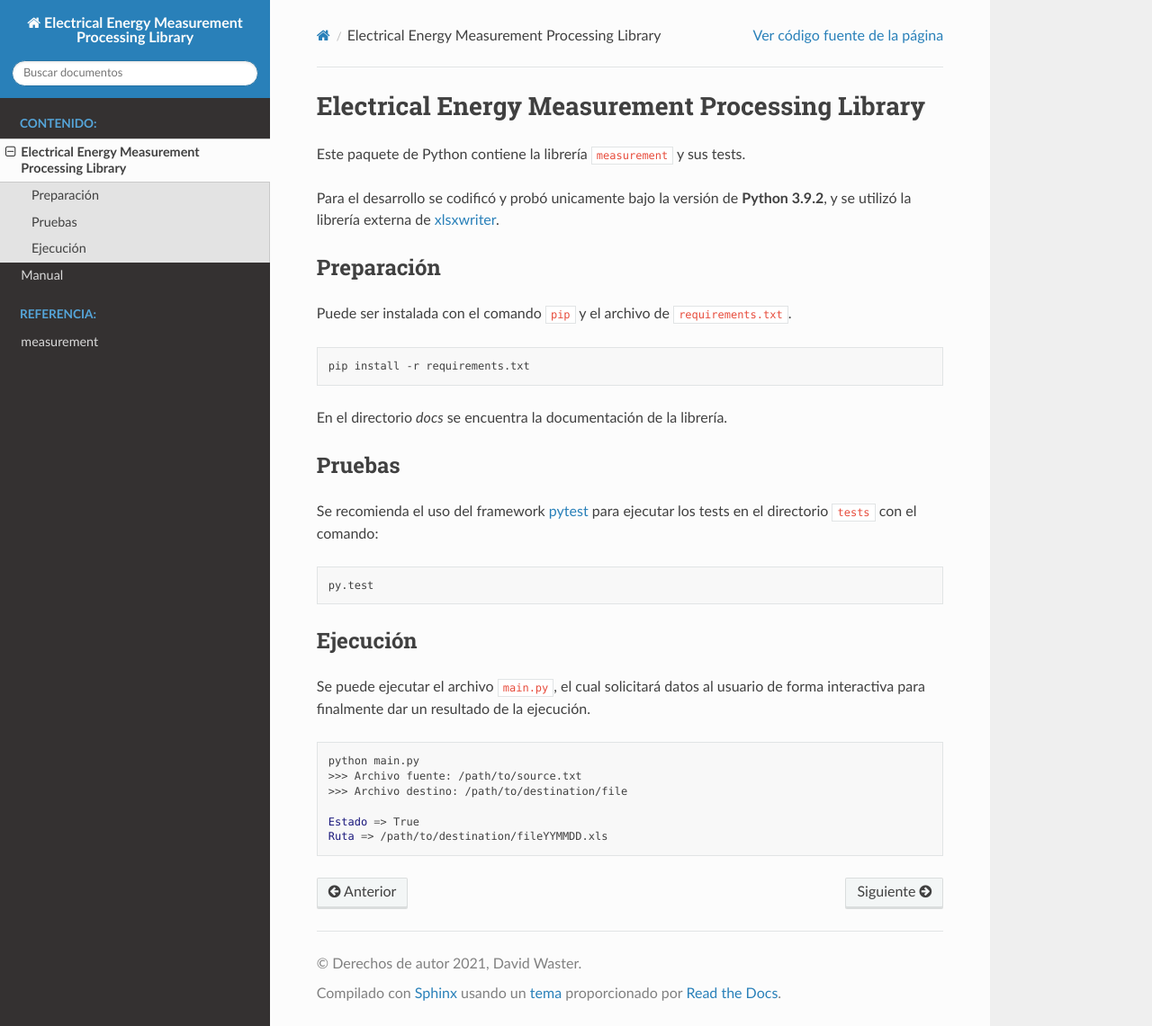
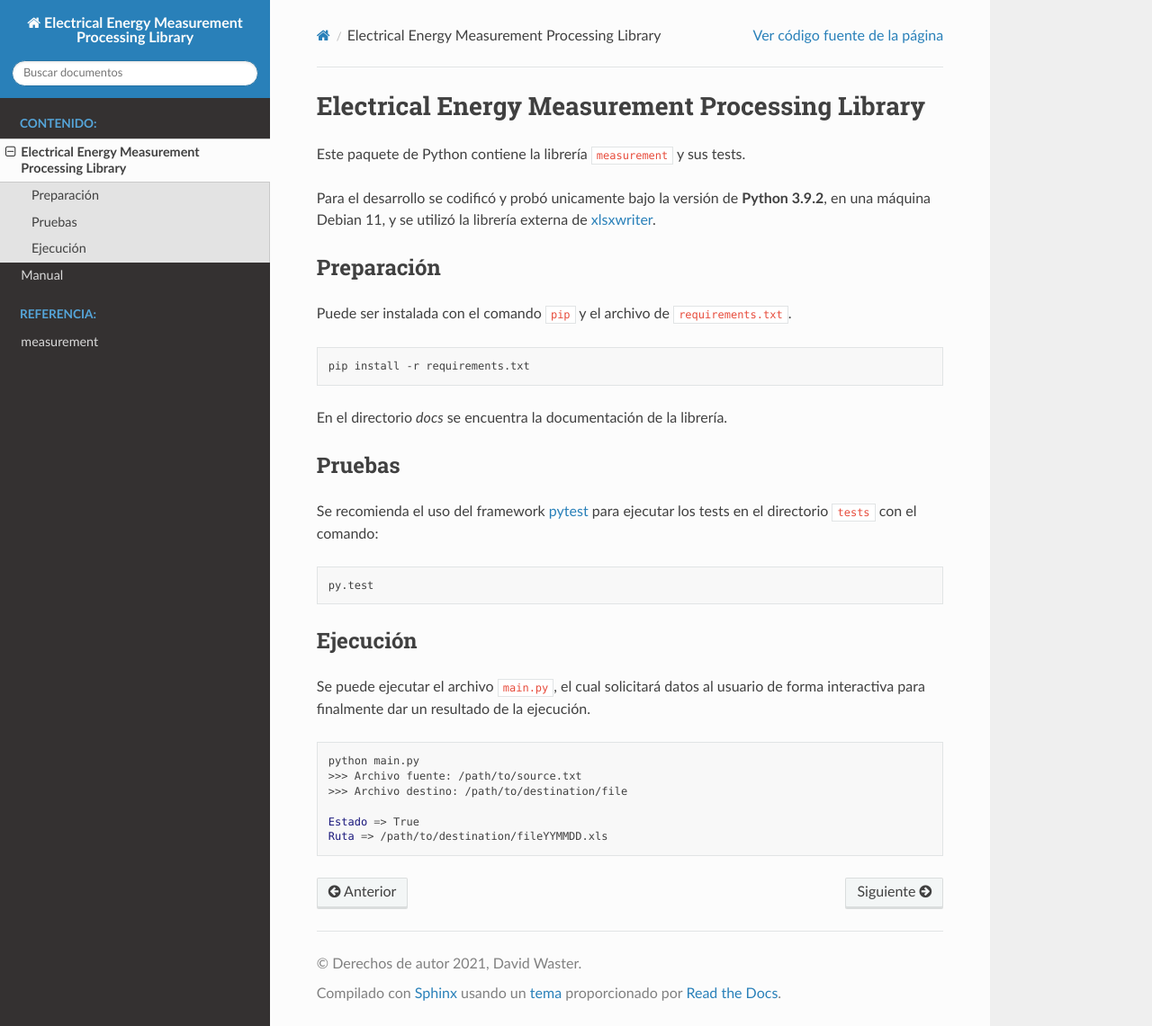
Before and after one commit to David256/measurement, a Sphinx documentation site: the page built from docs/source/readme.rst, in a window 1280 px wide and 1141 px high. Shown: the whole window at 90% size. Built offline with Sphinx 7.4.7 and the Read the Docs theme 2.0.0, drawn with Linux system fonts in a browser that asks for light colours.

Commit message:
Update docs in general

```diff
--- a/README.rst
+++ b/README.rst
@@ -4,7 +4,7 @@ Electrical Energy Measurement Processing Library
 Este paquete de Python contiene la librería ``measurement`` y sus tests.
 
 Para el desarrollo se codificó y probó unicamente bajo la versión de **Python 3.9.2**,
-y se utilizó la librería externa de xlsxwriter_.
+en una máquina Debian 11, y se utilizó la librería externa de xlsxwriter_.
 
 Preparación
 -----------
--- a/docs/source/conf.py
+++ b/docs/source/conf.py
@@ -18,8 +18,8 @@ sys.path.insert(0, os.path.abspath('../../'))
 # -- Project information -----------------------------------------------------
 
 project = 'Electrical Energy Measurement Processing Library'
-copyright = '2021, David Waster'
 author = 'David Waster'
+copyright = f'2021, {author}'
 
 # The full version, including alpha/beta/rc tags
 release = 'MIT'
--- a/docs/source/measurement.rst
+++ b/docs/source/measurement.rst
@@ -1,4 +1,4 @@
-paquete measurement
+Paquete measurement
 ===================
 
 Contenido del módulo
```
Also changed, not shown: measurement/__init__.py (+9 -0 lines).
